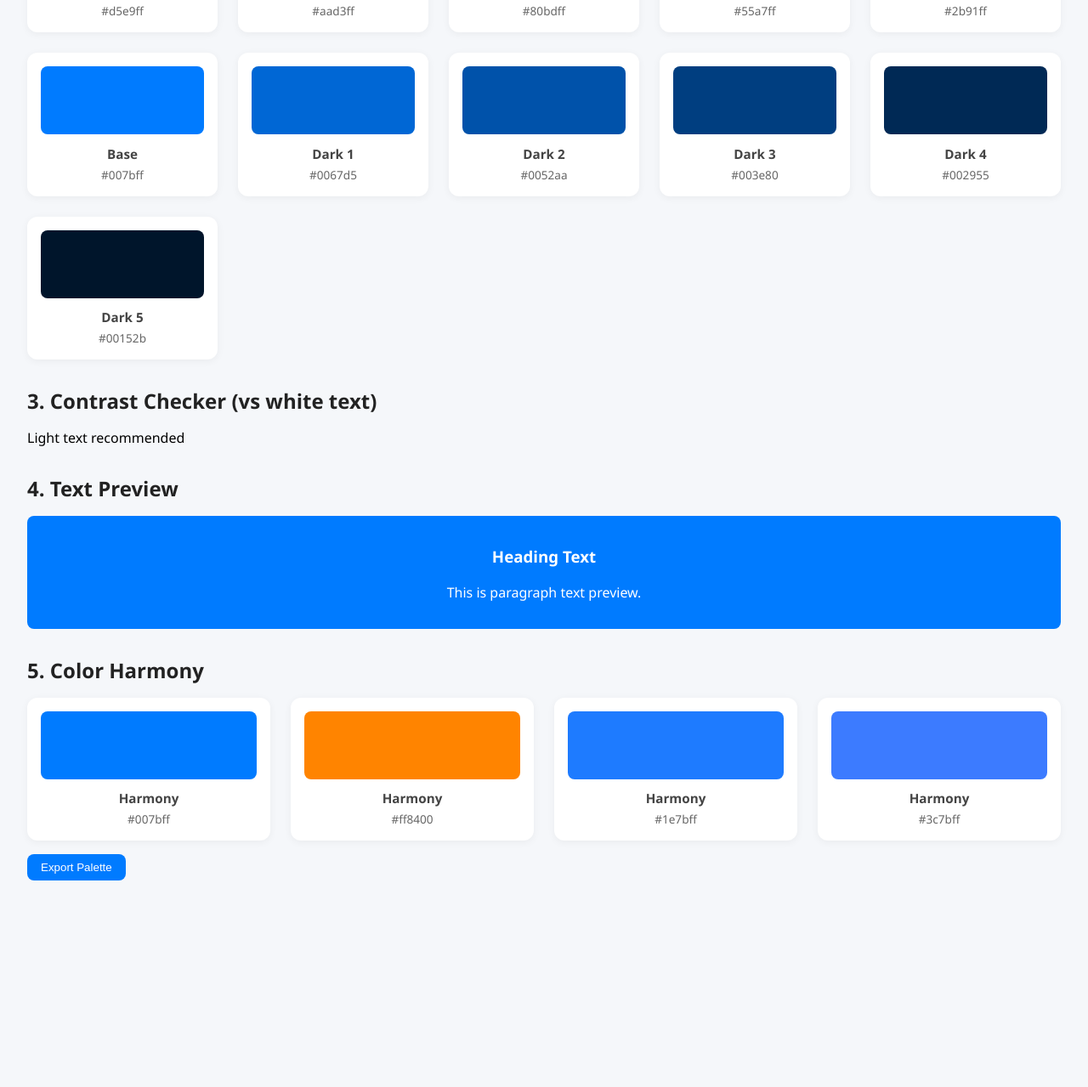
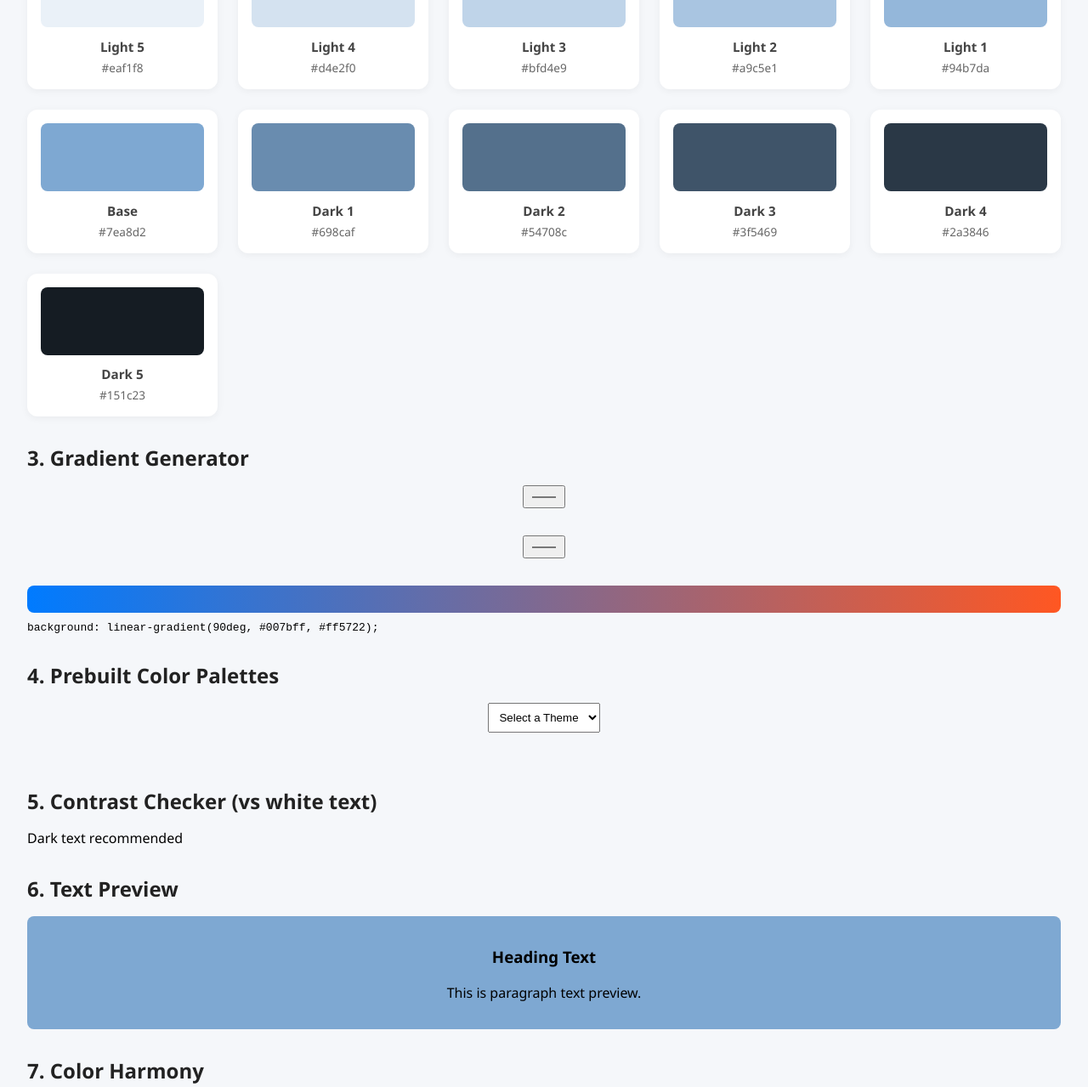
Before and after one commit to amantax/design, a plain HTML site: page index.html in a window 1280 px wide. Shown: the part 416-1695 px from the top of the page at 85% size. Before the commit the page ends 1484 px from the top, so only its background shows below. Drawn offline with Linux system fonts and the light colour scheme.

Commit message:
Update index.html

```diff
--- a/index.html
+++ b/index.html
@@ -50,10 +50,11 @@
       color: #666;
       margin-top: 0.3rem;
     }
-    input[type="color"] {
+    input[type="color"], input[type="text"], select {
       display: block;
       margin: 1rem auto 2rem auto;
       padding: 0.5rem;
+      text-align: center;
     }
     .preview-box {
       padding: 1rem;
@@ -99,32 +100,55 @@
 <button class="dark-mode-toggle" onclick="toggleDarkMode()">Toggle Dark Mode</button>
 <h1>Advanced UI Color Panel</h1>
 
-<div class="section-title">1. Select a Base Color</div>
-<input type="color" id="baseColor" value="#007BFF" />
+<div class="section-title">1. Select or Paste a Base Color</div>
+<input type="color" id="baseColor" value="#7ea8d2" />
+<input type="text" id="baseColorText" placeholder="#7ea8d2" value="#7ea8d2" />
 
 <div class="section-title">2. Color Shades (Light + Dark)</div>
 <div id="shadeContainer" class="palette-container"></div>
 
-<div class="section-title">3. Contrast Checker (vs white text)</div>
+<div class="section-title">3. Gradient Generator</div>
+<input type="color" id="gradientStart" value="#007BFF" />
+<input type="color" id="gradientEnd" value="#FF5722" />
+<div id="gradientPreview" class="preview-box"></div>
+<pre id="gradientCSS" style="margin-top:10px"></pre>
+
+<div class="section-title">4. Prebuilt Color Palettes</div>
+<select id="prebuiltPalettes">
+  <option value="">Select a Theme</option>
+  <option value="tailwind">Tailwind</option>
+  <option value="material">Material UI</option>
+  <option value="flatui">Flat UI</option>
+</select>
+<div id="prebuiltContainer" class="palette-container"></div>
+
+<div class="section-title">5. Contrast Checker (vs white text)</div>
 <div id="contrastResult"></div>
 
-<div class="section-title">4. Text Preview</div>
-<div id="textPreview" class="preview-box" style="background: #007BFF; color: #ffffff">
+<div class="section-title">6. Text Preview</div>
+<div id="textPreview" class="preview-box" style="background: #7ea8d2; color: #ffffff">
   <h3>Heading Text</h3>
   <p>This is paragraph text preview.</p>
 </div>
 
-<div class="section-title">5. Color Harmony</div>
+<div class="section-title">7. Color Harmony</div>
 <div id="harmonyContainer" class="palette-container"></div>
 
 <button class="export-btn" onclick="downloadPalette()">Export Palette</button>
 
 <script>
   const baseColorInput = document.getElementById("baseColor");
+  const baseColorText = document.getElementById("baseColorText");
   const shadeContainer = document.getElementById("shadeContainer");
   const contrastResult = document.getElementById("contrastResult");
   const textPreview = document.getElementById("textPreview");
   const harmonyContainer = document.getElementById("harmonyContainer");
+  const prebuiltContainer = document.getElementById("prebuiltContainer");
+  const gradientPreview = document.getElementById("gradientPreview");
+  const gradientCSS = document.getElementById("gradientCSS");
+  const gradientStart = document.getElementById("gradientStart");
+  const gradientEnd = document.getElementById("gradientEnd");
+  const prebuiltPalettes = document.getElementById("prebuiltPalettes");
 
   function hexToRgb(hex) {
     let bigint = parseInt(hex.slice(1), 16);
@@ -137,11 +161,7 @@
 
   function rgbToHex(r, g, b) {
     return (
-      "#" +
-      [r, g, b].map(x => {
-        const hex = x.toString(16);
-        return hex.length === 1 ? "0" + hex : hex;
-      }).join("")
+      "#" + [r, g, b].map(x => x.toString(16).padStart(2, "0")).join("")
     );
   }
 
@@ -157,15 +177,12 @@
   function generateShades(hex) {
     const base = hexToRgb(hex);
     shadeContainer.innerHTML = "";
-    // Light shades (towards white)
     for (let i = 5; i >= 1; i--) {
       const factor = i / 6;
       const light = interpolateColor(base, { r: 255, g: 255, b: 255 }, factor);
       addShadeCard(light, `Light ${i}`);
     }
-    // Base color
     addShadeCard(hex, "Base");
-    // Dark shades (towards black)
     for (let i = 1; i <= 5; i++) {
       const factor = i / 6;
       const dark = interpolateColor(base, { r: 0, g: 0, b: 0 }, factor);
@@ -225,20 +242,50 @@
     document.body.classList.toggle("dark-mode");
   }
 
-  baseColorInput.addEventListener("input", e => {
-    const color = e.target.value;
+  function updateGradientPreview() {
+    const start = gradientStart.value;
+    const end = gradientEnd.value;
+    const gradient = `linear-gradient(90deg, ${start}, ${end})`;
+    gradientPreview.style.background = gradient;
+    gradientCSS.innerText = `background: ${gradient};`;
+  }
+
+  function loadPrebuiltPalette(theme) {
+    prebuiltContainer.innerHTML = "";
+    const palettes = {
+      tailwind: ["#0d9488", "#3b82f6", "#6366f1", "#f59e0b", "#ef4444"],
+      material: ["#6200ea", "#03dac5", "#ff0266", "#3700b3", "#018786"],
+      flatui: ["#1abc9c", "#2ecc71", "#3498db", "#e74c3c", "#9b59b6"]
+    };
+    if (palettes[theme]) {
+      palettes[theme].forEach(color => {
+        let card = document.createElement("div");
+        card.className = "color-card";
+        card.innerHTML = `<div class='color-box' style='background:${color}' onclick='copyToClipboard("${color}")'></div><div class='label'>${theme.toUpperCase()}</div><div class='hex'>${color}</div>`;
+        prebuiltContainer.appendChild(card);
+      });
+    }
+  }
+
+  function setBaseColor(color) {
+    baseColorInput.value = color;
+    baseColorText.value = color;
     generateShades(color);
     checkContrast(color);
     updateTextPreview(color);
     generateHarmony(color);
-  });
+  }
+
+  baseColorInput.addEventListener("input", e => setBaseColor(e.target.value));
+  baseColorText.addEventListener("input", e => setBaseColor(e.target.value));
+  gradientStart.addEventListener("input", updateGradientPreview);
+  gradientEnd.addEventListener("input", updateGradientPreview);
+  prebuiltPalettes.addEventListener("change", e => loadPrebuiltPalette(e.target.value));
 
   window.onload = () => {
     const initial = baseColorInput.value;
-    generateShades(initial);
-    checkContrast(initial);
-    updateTextPreview(initial);
-    generateHarmony(initial);
+    setBaseColor(initial);
+    updateGradientPreview();
   };
 </script>
 </body>
```
